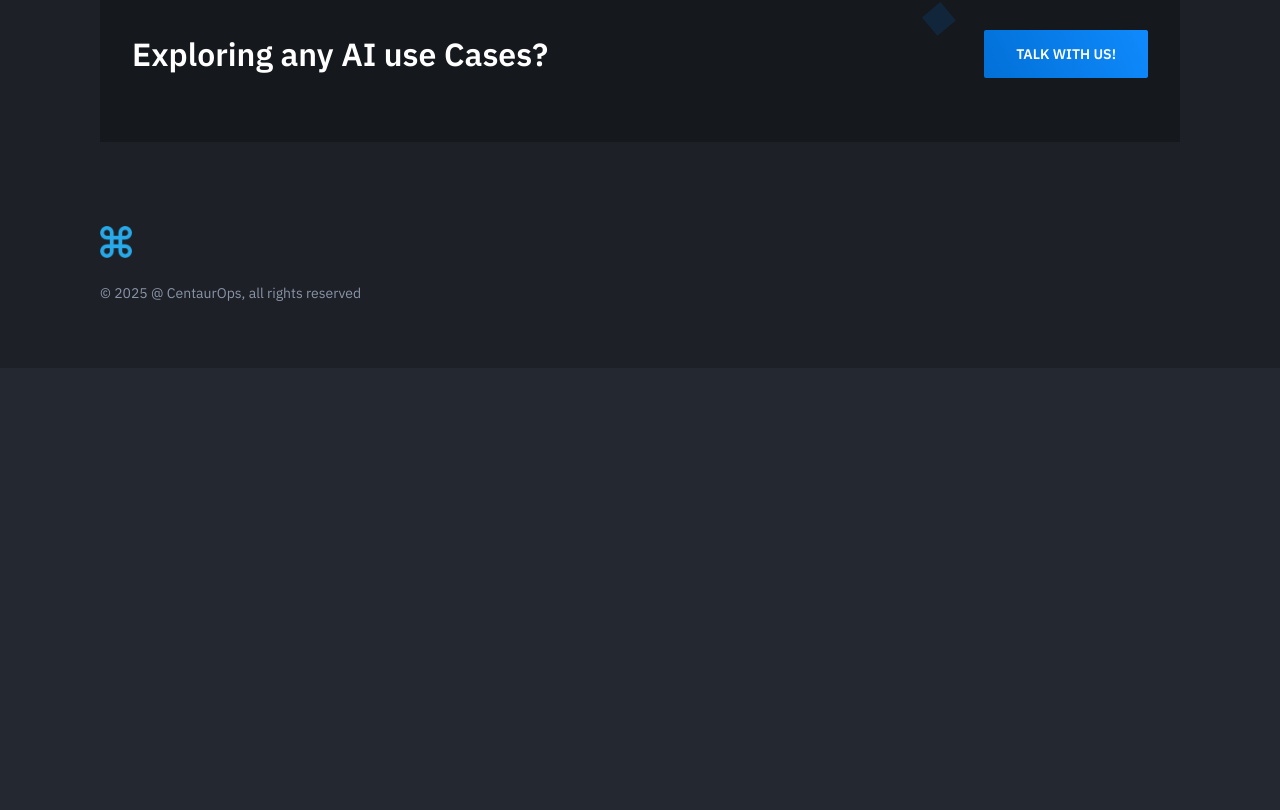
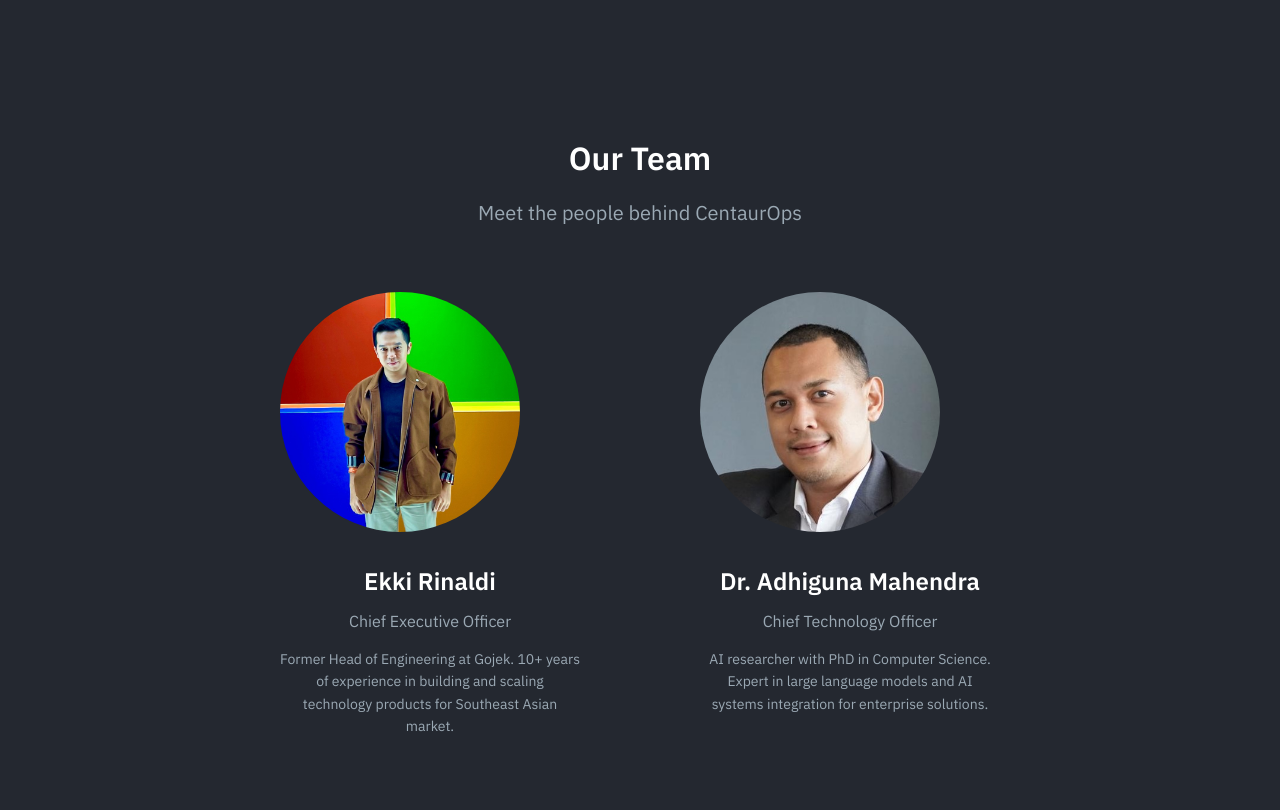
Before and after one commit to ekkirinaldi/landing-page-centaurops, a website: page index.html in a window 1280 px wide. Shown: the part 2430-3240 px from the top of the page. Before the commit the page ends 2798 px from the top, so only its background shows below. Drawn offline with nearby package versions, Linux system fonts and the light colour scheme.

Commit message:
update packages and update landing page

```diff
--- a/index.html
+++ b/index.html
@@ -119,6 +119,37 @@
                 </div>
             </section>
 
+            <section class="team section" style="background-color: #242830; padding: 80px 0;">
+                <div class="container-sm">
+                    <div class="team-inner section-inner">
+                        <div class="team-header text-center">
+                            <h2 class="section-title mt-0" style="color: white; font-size: 32px; margin-bottom: 16px;">Our Team</h2>
+                            <p class="section-paragraph mb-0" style="color: #9BA9B4; margin-bottom: 64px;">Meet the people behind CentaurOps</p>
+                        </div>
+                        <div class="team-members" style="display: flex; justify-content: center; gap: 120px; margin-top: 48px;">
+                            <!-- Team Member 1 -->
+                            <div class="team-member text-center">
+                                <div style="margin-bottom: 32px;">
+                                    <img src="dist/images/ekki-rinaldi.jpeg" alt="Ekki Rinaldi" style="width: 240px; height: 240px; border-radius: 50%; object-fit: cover;">
+                                </div>
+                                <h4 class="team-member-name" style="color: white; font-size: 24px; margin: 0;">Ekki Rinaldi</h4>
+                                <p class="team-member-role" style="color: #9BA9B4; margin-top: 8px; margin-bottom: 12px; font-size: 16px;">Chief Executive Officer</p>
+                                <p class="team-member-description" style="color: #9BA9B4; font-size: 14px; line-height: 1.6; max-width: 300px; margin: 0 auto;">Former Head of Engineering at Gojek. 10+ years of experience in building and scaling technology products for Southeast Asian market.</p>
+                            </div>
+                            <!-- Team Member 2 -->
+                            <div class="team-member text-center">
+                                <div style="margin-bottom: 32px;">
+                                    <img src="dist/images/adhiguna-mahendra.jpeg" alt="Dr. Adhiguna Mahendra" style="width: 240px; height: 240px; border-radius: 50%; object-fit: cover;">
+                                </div>
+                                <h4 class="team-member-name" style="color: white; font-size: 24px; margin: 0;">Dr. Adhiguna Mahendra</h4>
+                                <p class="team-member-role" style="color: #9BA9B4; margin-top: 8px; margin-bottom: 12px; font-size: 16px;">Chief Technology Officer</p>
+                                <p class="team-member-description" style="color: #9BA9B4; font-size: 14px; line-height: 1.6; max-width: 300px; margin: 0 auto;">AI researcher with PhD in Computer Science. Expert in large language models and AI systems integration for enterprise solutions.</p>
+                            </div>
+                        </div>
+                    </div>
+                </div>
+            </section>
+
 			<section class="cta section">
 				<div class="container">
 					<div class="cta-inner section-inner">
```
Also changed, not shown: package.json (+16 -16 lines), dist/images/adhiguna-mahendra.jpeg (added), dist/images/ekki-rinaldi.jpeg (added).
